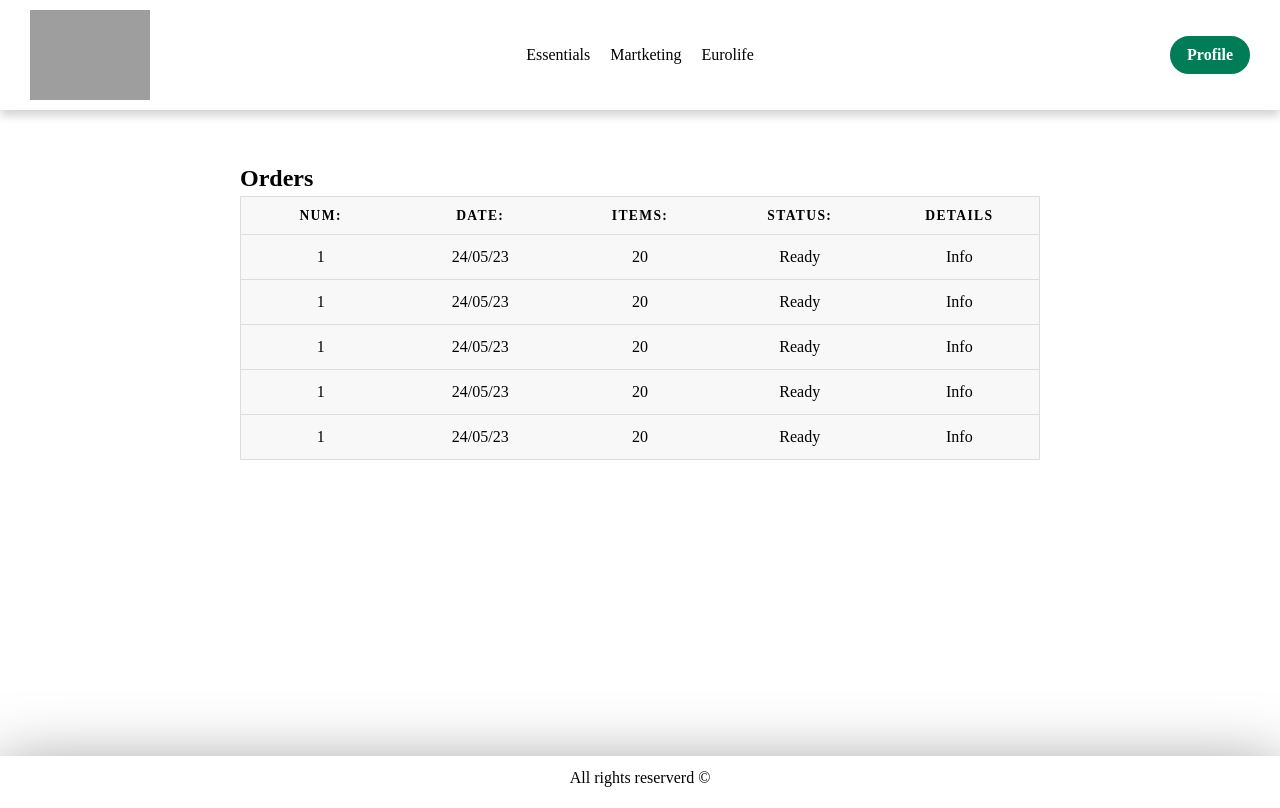
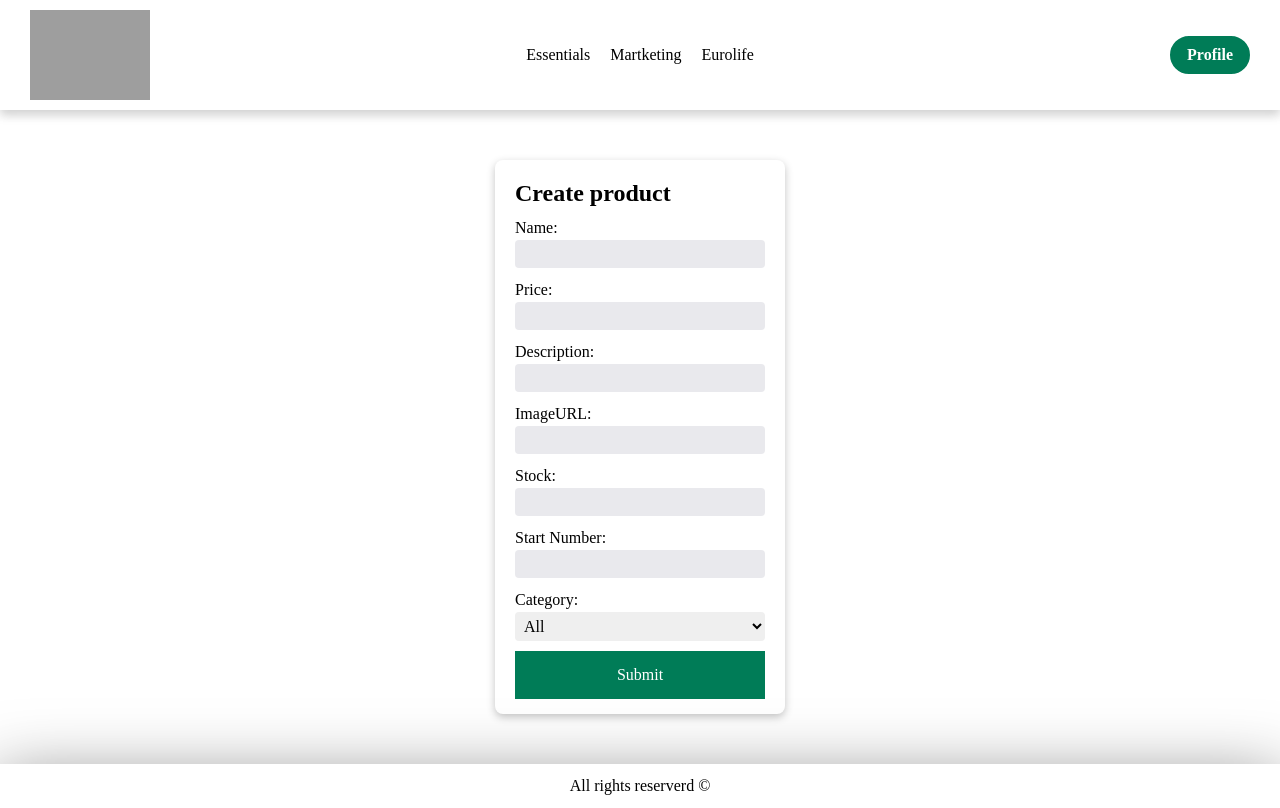
Before and after one commit to blackair23/E-Commerce-Store, a React (Create React App) app in the folder client/: page / in a window 1280 px wide. Built offline with nearby package versions, Linux system fonts and the light colour scheme; grey boxes are pictures that could not be loaded; the HTML template or start-up script is replaced by a standard one.

Commit message:
Create page design

```diff
--- a/client/src/App.css
+++ b/client/src/App.css
@@ -7,3 +7,16 @@ main{
     display: flex;
     flex-direction: column;
 }
+
+.btn{
+    width: 100%;
+    background-color: #007c57;
+    border: 2px solid #007c57;
+    color: #fff;
+    padding: 10px 30px;
+}
+.btn:hover{
+    background-color: transparent;
+    color: #007c57;
+    font-weight: bold;
+}
--- a/client/src/App.js
+++ b/client/src/App.js
@@ -1,11 +1,12 @@
 import './App.css';
 import { Footer } from './Components/Common/Footer/Footer';
 import { Header } from './Components/Common/Header/Header';
+import { Create } from './Components/Create/Create';
 // import { Details } from './Components/Details/Details';
 // import { Home } from './Components/Home/Home';
 // import { Login } from './Components/Login/Login';
 // import { Cart } from './Components/Cart/Cart';
-import { Profile } from './Components/Profile/Profile';
+// import { Profile } from './Components/Profile/Profile';
 
 function App() {
   return (
@@ -15,7 +16,8 @@ function App() {
       {/* <Details></Details> */}
       {/* <Login></Login> */}
       {/* <Cart></Cart> */}
-      <Profile></Profile>
+      {/* <Profile></Profile> */}
+      <Create></Create>
       <Footer></Footer>
     </main>
   );
--- /dev/null
+++ b/client/src/Components/Create/Create.js
@@ -0,0 +1,51 @@
+import style from './Create.module.css';
+
+export const Create = () => {
+    return (
+        <section id={style.create}>
+            <h2>Create product</h2>
+            <form className={style.createForm}>
+                <div className={style.formElement}>
+                    <label htmlFor="name">Name:</label>
+                    <input type="text" name="name" />
+                </div>
+
+                <div className={style.formElement}>
+                    <label htmlFor="price">Price:</label>
+                    <input type="number" name="price" />
+                </div>
+
+                <div className={style.formElement}>
+                    <label htmlFor="description">Description:</label>
+                    <input type="text" name="description" />
+                </div>
+
+                <div className={style.formElement}>
+                    <label htmlFor="img">ImageURL:</label>
+                    <input type="text" name="img" />
+                </div>
+
+                <div className={style.formElement}>
+                    <label htmlFor="stock">Stock:</label>
+                    <input type="number" name="stock" />
+                </div>
+
+                <div className={style.formElement}>
+                    <label htmlFor="startNumber">Start Number:</label>
+                    <input type="number" name="startNumber" />
+                </div>
+
+                <div className={style.formElement}>
+                    <label htmlFor="category">Category:</label>
+                    <select className={style.select} name="category" id="">Category
+                        <option value="all">All</option>
+                        <option value="brokers">Brokers</option>
+                        <option value="agents">Agents</option>
+                    </select>
+                </div>
+
+                <button className="btn">Submit</button>
+            </form>
+        </section>
+    )
+}
--- /dev/null
+++ b/client/src/Components/Create/Create.module.css
@@ -0,0 +1,39 @@
+#create{
+    margin: 50px auto;
+    padding: 15px 20px;
+    box-shadow: rgba(0, 0, 0, 0.24) 0px 3px 8px;
+    border-radius: 8px;
+}
+.createForm{
+    display: flex;
+    flex-direction: column;
+    justify-content: center;
+    /* align-items: flex-start; */
+    width: 250px;
+    /* margin: 50px auto; */
+}
+
+/* .createForm>*{
+    margin: 5px 0px;
+} */
+
+.formElement{
+    display: flex;
+    flex-direction: column;
+    margin: 5px 0px;
+}
+
+.select{
+    border: none;
+    padding: 5px;
+    border-radius: 4px;
+    margin-bottom: 5px;
+
+}
+#create input{
+    border: none;
+    background-color: #e9e9ed;
+    border-radius: 4px;
+    padding: 2px 3px;
+
+}
```
Also changed, not shown: client/src/Components/Details/Details.module.css (+0 -12 lines).
